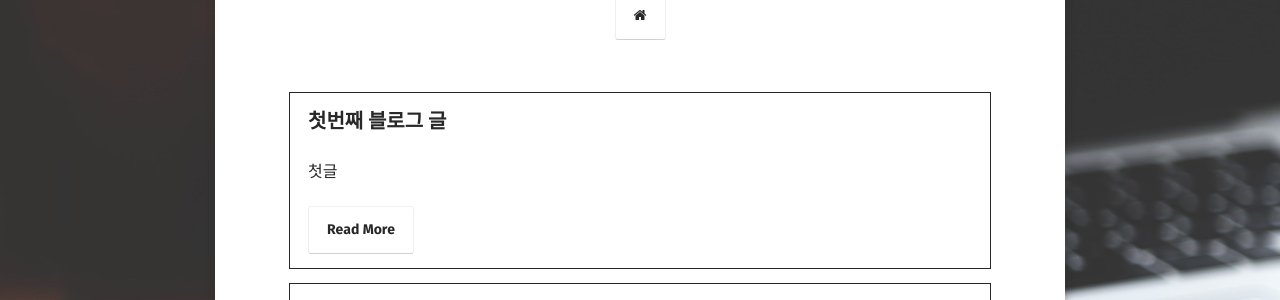
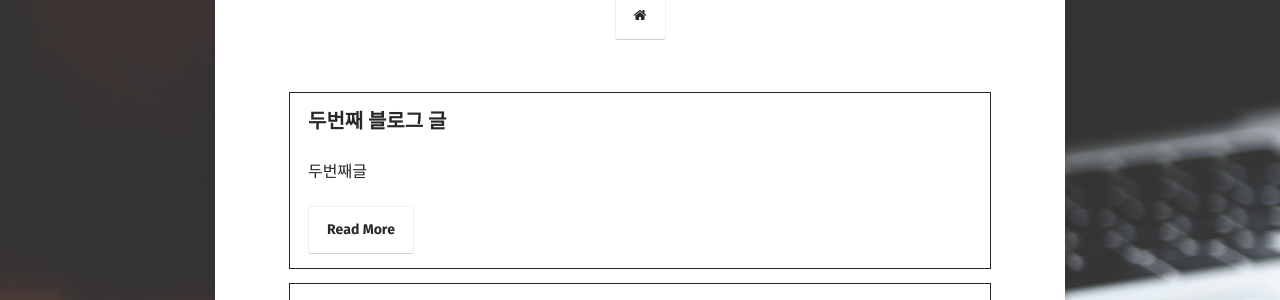
Before and after one commit to AndoneKwon/AndoneKwon.github.io, a Jekyll site: the page built from posts/index.md, in a window 1280 px wide. Shown: the part 197-497 px from the top of the page. Built offline with Jekyll 4.4.1, drawn with Linux system fonts in a browser that asks for light colours; some web fonts are replaced.

Commit message:
Update 2019-11-02-test.md

```diff
--- a/_posts/2019-11-02-test.md
+++ b/_posts/2019-11-02-test.md
@@ -1,8 +1,8 @@
 ---
 layout: post
-title: "첫번째 블로그 글"
+title: "두번째 블로그 글"
 date: 2019-11-01
-excerpt: "첫글"
+excerpt: "두번째글"
 music: true
 comments: true
 tags: [about, Jekyll, theme, moon]
```
